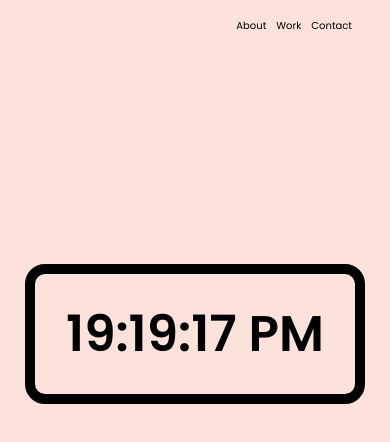
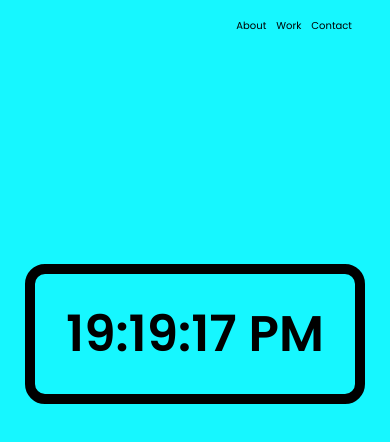
Before and after one commit to murdex5/JavaScript_Clcok, a plain HTML site: page index.html in a window 390 px wide. Drawn offline with Linux system fonts and the light colour scheme.

Commit message:
body color changes whenresolution is less than 600px

```diff
--- a/styles.css
+++ b/styles.css
@@ -67,6 +67,10 @@ body {
 }
 
 @media only screen and (max-width: 600px) {
+    body {
+        background-color: rgb(22, 247, 255);
+    }
+
     .nav-links {
         display: flex;
         justify-content: space-between;
```
